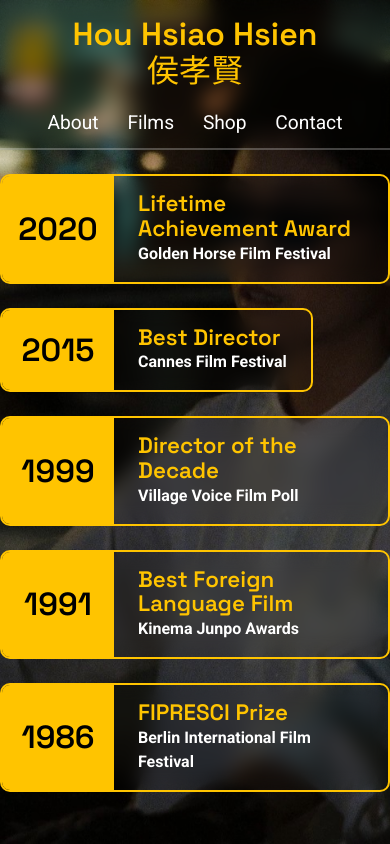
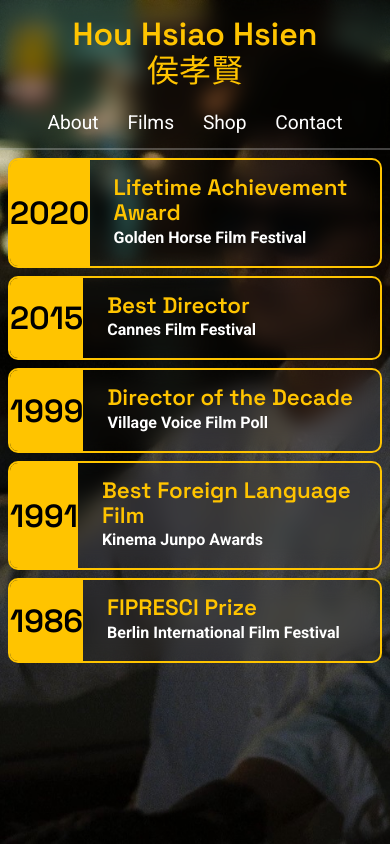
Before and after one commit to johntobindev/hou-hsiao-hsien, a plain HTML site: page index.html in a window 390 px wide. Drawn offline with Linux system fonts and the light colour scheme.

Commit message:
Responsive improvements

```diff
--- a/styles/index.css
+++ b/styles/index.css
@@ -50,6 +50,18 @@
   }
 }
 
+@media screen and (max-width: 70rem) {
+  .award {
+    width: 100%;
+  }
+}
+
+@media screen and (max-width: 45rem) {
+  .award:not(:last-child) {
+    margin-bottom: 0.5rem;
+  }
+}
+
 .award:nth-child(1) {
   animation-delay: 500ms;
 }
@@ -70,6 +82,9 @@
   flex: 1;
   order: 1;
   padding: 1rem 1.5rem;
+  display: flex;
+  flex-direction: column;
+  justify-content: center;
 }
 
 .award-title {
@@ -98,6 +113,14 @@
   color: #000;
 }
 
+@media screen and (max-width: 70rem) {
+  .award-year {
+    writing-mode: sideways-lr;
+    width: auto;
+    padding: 0.5em 0;
+  }
+}
+
 .award:nth-child(2n) .award-year {
   order: 0;
   margin-left: 0;
--- a/styles/main.css
+++ b/styles/main.css
@@ -18,7 +18,7 @@ body {
   min-height: 100vh;
 }
 
-@media screen and (max-width: 55rem) {
+@media screen and (max-width: 45rem) {
   .wrapper {
     flex-direction: column;
   }
@@ -41,7 +41,7 @@ body {
   }
 }
 
-@media screen and (max-width: 55rem) {
+@media screen and (max-width: 45rem) {
   .header {
     position: relative;
     width: auto;
@@ -70,7 +70,7 @@ body {
   flex: 1;
 }
 
-@media screen and (max-width: 55rem) {
+@media screen and (max-width: 45rem) {
   .logo {
     padding: 0;
     margin: 0;
@@ -97,7 +97,7 @@ body {
   color: var(--color-secondary);
 }
 
-@media screen and (min-width: 55rem) {
+@media screen and (min-width: 45rem) {
   .logo span {
     display: inline-block;
     animation: slide ease 1.25s 1;
@@ -130,7 +130,7 @@ body {
   flex: 1;
 }
 
-@media screen and (max-width: 55rem) {
+@media screen and (max-width: 45rem) {
   .nav {
     margin-top: 0.5em;
   }
@@ -156,7 +156,7 @@ body {
   color: var(--color-secondary);
 }
 
-@media screen and (max-width: 55rem) {
+@media screen and (max-width: 45rem) {
   .nav a {
     padding: 0.75em;
   }
@@ -171,7 +171,7 @@ body {
 .main {
   width: calc(100% - 24% - var(--header-width));
   line-height: 1.5;
-  margin: 1.5rem 0;
+  padding: 1.5rem 0;
   margin-left: calc(12% + var(--header-width));
   margin-right: 12%;
   padding-left: 1.5rem;
@@ -185,11 +185,11 @@ body {
   }
 }
 
-@media screen and (max-width: 55rem) {
+@media screen and (max-width: 45rem) {
   .main {
     width: 100%;
     margin-left: auto;
     margin-right: auto;
-    padding: 0;
+    padding: 0.5rem;
   }
 }
```
